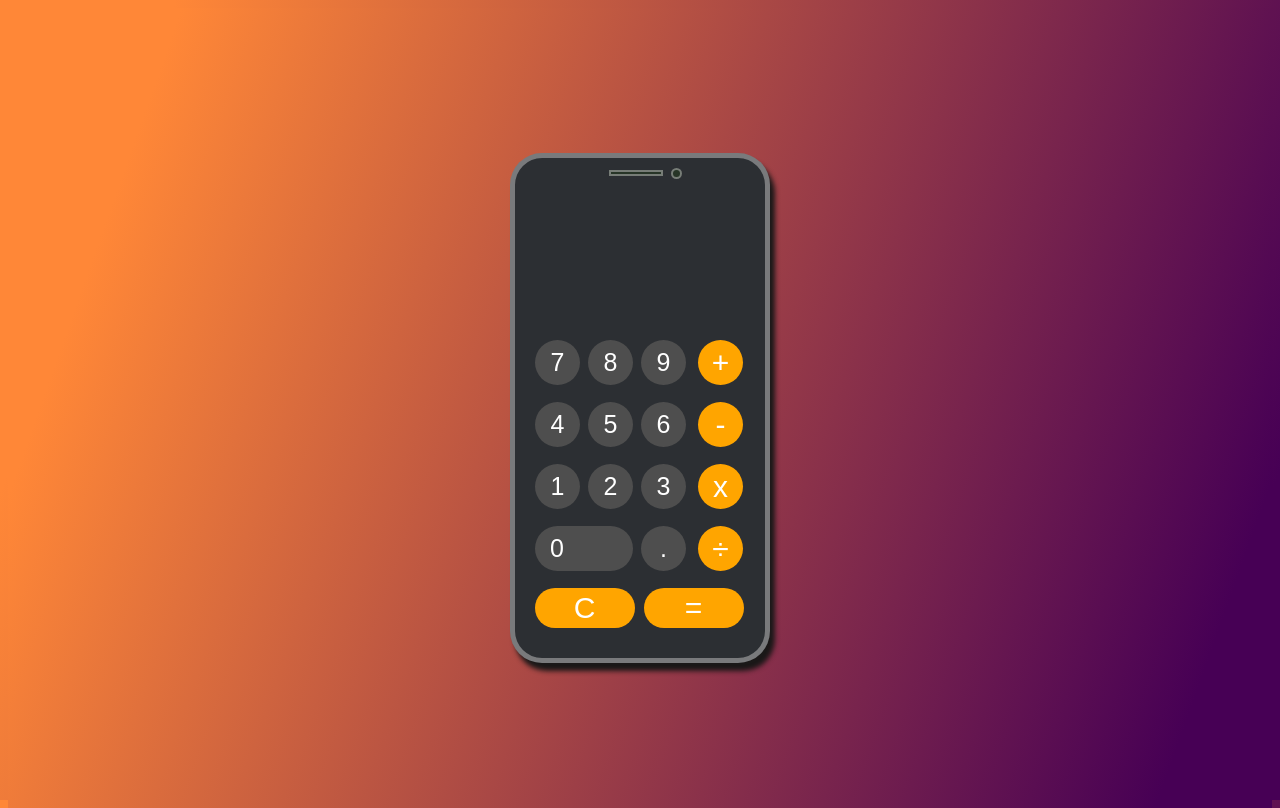
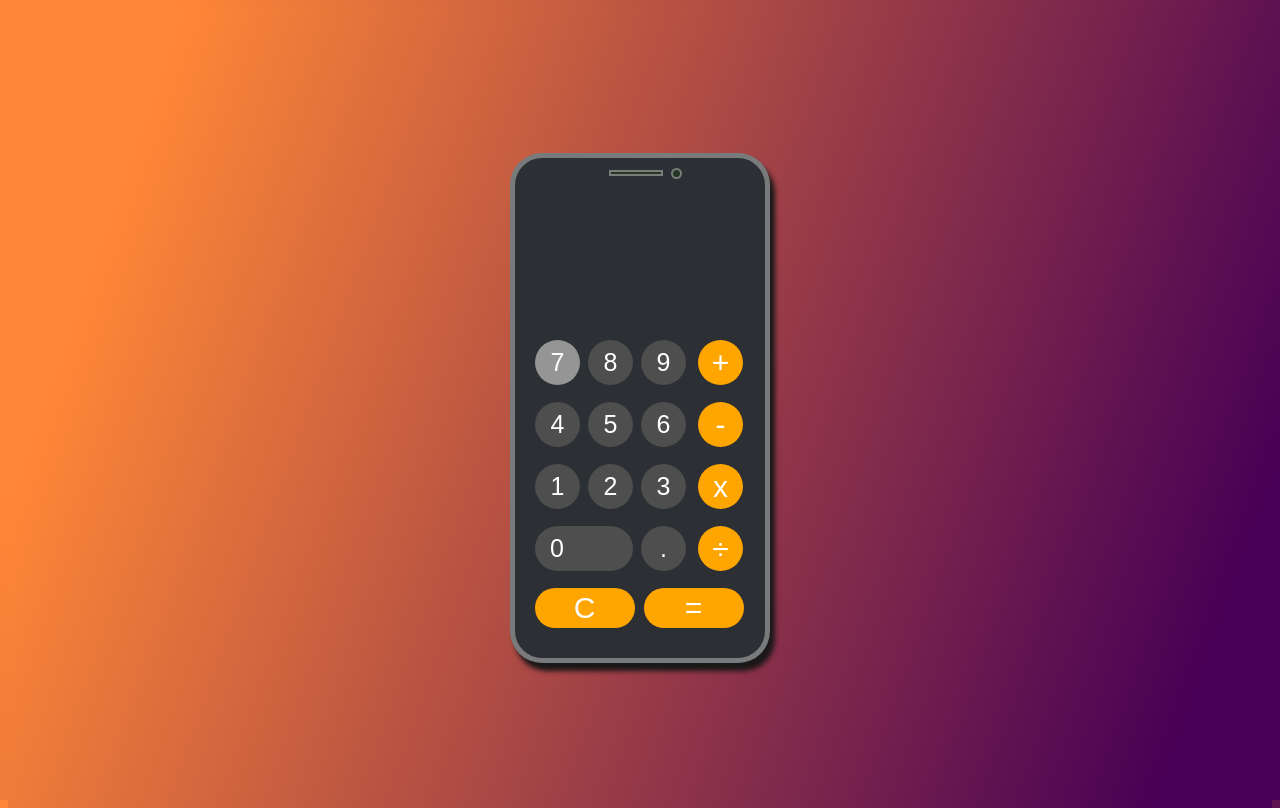
Before and after one commit to Matanbitton/Calculator, a plain HTML site: page index.html in a window 1280 px wide. In both pictures the pointer is over the button 557 px from the left and 362 px from the top of the page. Drawn offline with Linux system fonts and the light colour scheme.

Commit message:
Added css hover on buttons

```diff
--- a/style.css
+++ b/style.css
@@ -140,3 +140,9 @@ html,body {
     padding-right: 2px;
 
 }
+
+
+button:hover {
+    background-image: linear-gradient(rgba(255, 255, 255, 0.4) 0 0);
+
+}
```
